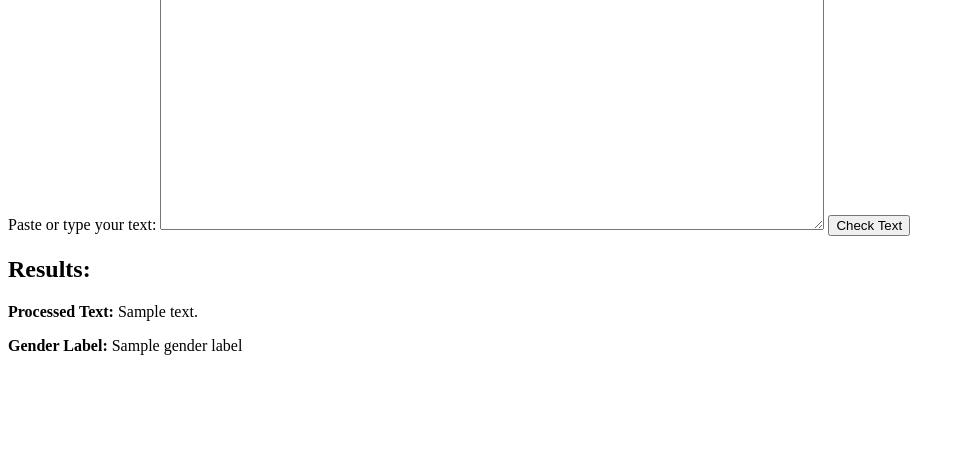
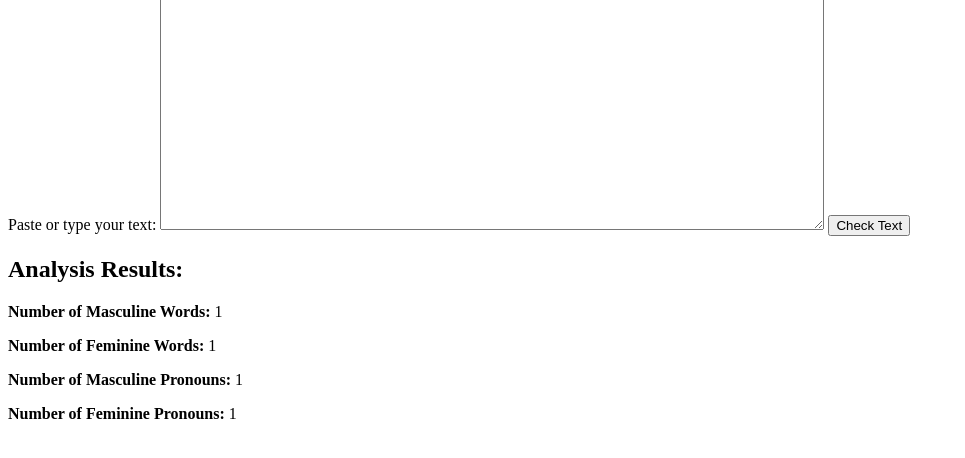
Before and after one commit to lifen-joy/20048573_MastersProject_2023, a Flask app: template templates/index.html in a window 1280 px wide. Shown: the part 81-539 px from the top of the page, without its empty margins (0-965 px from the left). Run offline with Flask 2, Linux system fonts and the light colour scheme; the template is opened without the code that fills it: most values are stand-ins (such as "Sample title", 1, 10 or a date in 2020); parts of the project's set-up code (start-up, migrations or seed data) failed here and were passed over.

Commit message:
update html
Signed-off-by: Joyann Boyce <joyannboyce30@gmail.com>

```diff
--- a/app.py
+++ b/app.py
@@ -29,14 +29,14 @@ def clean_text(text):
     return cleaned_text
 
 #Step 2
-def tokenize_text(text):
-    return word_tokenize(text)
+def tokenize_text(cleaned_text):
+    return word_tokenize(cleaned_text)
 
 #Step 3
-def stem_words(words):
+def stem_words(cleaned_text):
     stemmer = PorterStemmer()
-    stemmed_words = [stemmer.stem(word) for word in words]
-    return stemmed_words
+    stemmed_words = [stemmer.stem(word) for word in cleaned_text]
+    return cleaned_text
 
 
 
@@ -52,8 +52,8 @@ def find_gendered_words(tokens, word_list):
     return [token for token in tokens if token in word_list]
 
 
-def analyze_gendered_words(clean_text, original_text):
-    tokens = tokenize_text(clean_text)
+def analyze_gendered_words(cleaned_text):
+    tokens = tokenize_text(cleaned_text)
     stemmed_tokens = stem_words(tokens)
 
     fem_words = find_gendered_words(stemmed_tokens, feminine_words)
@@ -99,7 +99,7 @@ def process_input_text(input_text):
     cleaned_text = clean_text(input_text)
     tokenized_text = tokenize_text(cleaned_text)
     stemmed_text = stem_words(tokenized_text)
-    analysis_results = analyze_gendered_words(stemmed_text, input_text)
+    analysis_results = analyze_gendered_words(stemmed_text)
 
     return analysis_results
 
@@ -110,7 +110,7 @@ def index():
         analysis_results = process_input_text(input_text)
         gender_label = label_gender(input_text)
         processed_text = analysis_results['cleaned_text']
-        return render_template('index.html', input_text=input_text, processed_text=processed_text, gender_label=gender_label)
+        return render_template('index.html', input_text=input_text, processed_text=processed_text, gender_label=gender_label, analysis_results=analysis_results)
     return render_template('index.html')
 
 if __name__ == "__main__":
--- a/templates/index.html
+++ b/templates/index.html
@@ -4,7 +4,7 @@
     <meta charset="UTF-8">
     <meta http-equiv="X-UA-Compatible" content="IE=edge">
     <meta name="viewport" content="width=device-width, initial-scale=1.0">
-    <title>Offensive Word Checker</title>
+    <title>Gender Word Detection</title>
 </head>
 <body>
     <h1>Gender Word Detection</h1>
@@ -13,10 +13,12 @@
         <textarea id="text_input" name="input_text" rows="15" cols="80"></textarea>
         <button type="submit">Check Text</button>
     </form>
-    {% if processed_text and gender_label %}
-        <h2>Results:</h2>
-        <p><strong>Processed Text:</strong> {{ processed_text }}</p>
-        <p><strong>Gender Label:</strong> {{ gender_label }}</p>
+    {% if analysis_results %}
+        <h2>Analysis Results:</h2>
+        <p><strong>Number of Masculine Words:</strong> {{ analysis_results.masculine_words_count }}</p>
+        <p><strong>Number of Feminine Words:</strong> {{ analysis_results.feminine_words_count }}</p>
+        <p><strong>Number of Masculine Pronouns:</strong> {{ analysis_results.masculine_pronouns_count }}</p>
+        <p><strong>Number of Feminine Pronouns:</strong> {{ analysis_results.feminine_pronouns_count }}</p>
     {% endif %}
 </body>
 </html>
```
